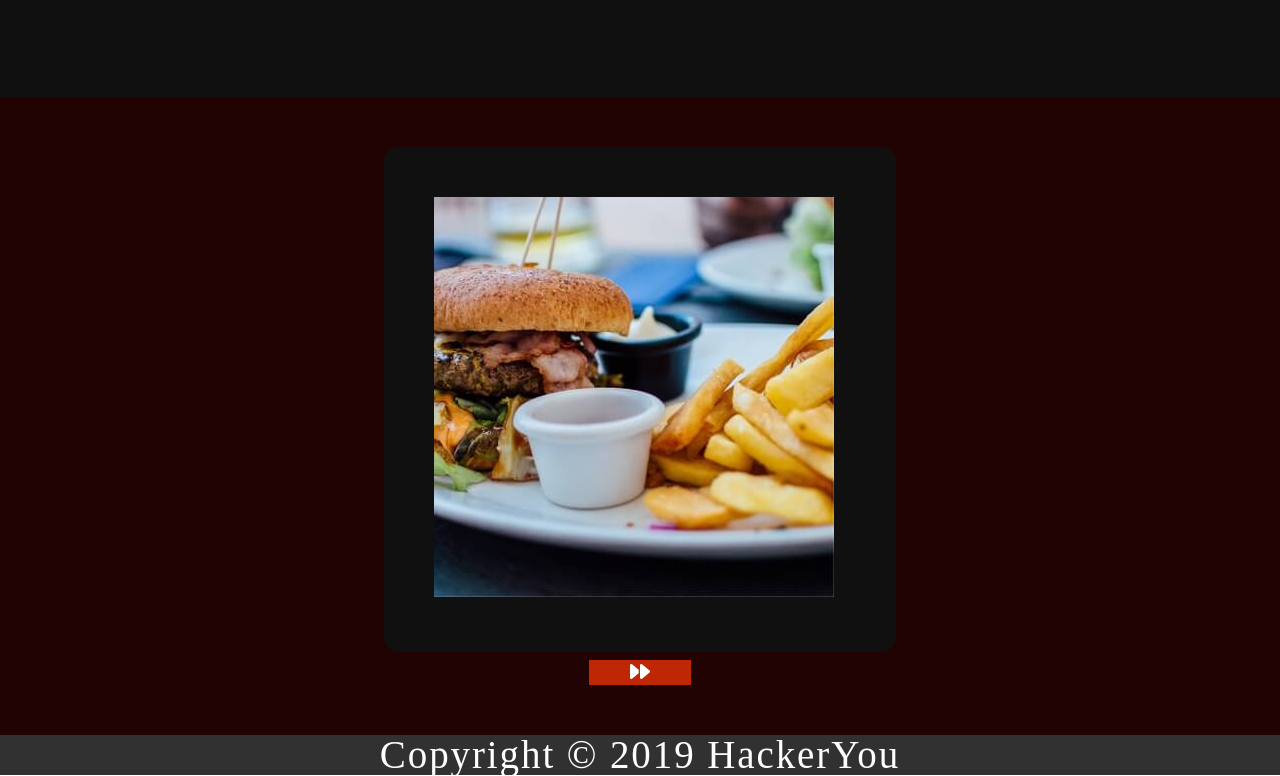
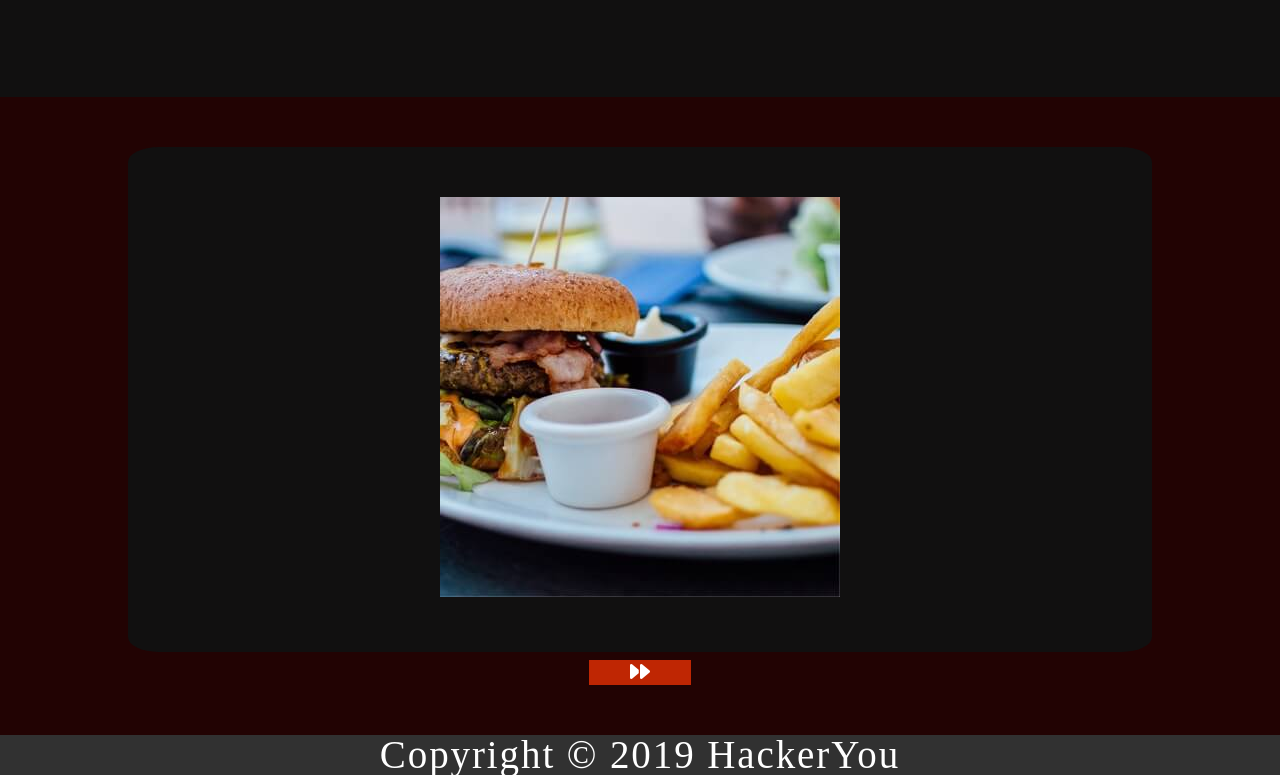
Before and after one commit to genc1499/joe-gencarelli-assingment1, a plain HTML site: page index.html in a window 1280 px wide. Both pictures are taken after a click on the button 639 px from the left and 4753 px from the top of the page. Shown: the part 4081-4857 px from the top of the page. Drawn offline with Linux system fonts and the light colour scheme; a web font is replaced by a local one.

Commit message:
Final edits made

```diff
--- a/script.js
+++ b/script.js
@@ -1,6 +1,4 @@
-
-
-// SLIDE Out Menu
+// SLIDE Out Menu---------------------------------------------------------------------
 
 // Query the hamburger menu button
 const menuButton=document.querySelector('.menu-button');
@@ -9,8 +7,9 @@ const menuButton=document.querySelector('.menu-button');
 const exitButton=document.querySelector('.exit-button');
 
 // Add an event listener to the hamburger menu button
-menuButton.addEventListener('click', ()=>{
-
+menuButton.addEventListener('click', (event)=>{
+    // prevent default
+    event.preventDefault();
     // Query the slide out menu div
     const slideMenu=document.querySelector('.slide-out-menu');
 
@@ -30,12 +29,34 @@ menuButton.addEventListener('click', ()=>{
   // IMAGE CAROUSAL-------------------------------------------------------------------
 
 // Decalre an array with image sources
-const imgArray = ["./assets/gallery-image-1.jpg","./assets/gallery-image-2.jpg","./assets/gallery-image-3.jpg"];
+const images = [
+    {
+        source:"./assets/gallery-image-1.jpg",
+        altText:"Front view of chic bar",
+    },
+    {
+        source:"./assets/gallery-image-2.jpg",
+        altText:"Close up of a hamburger and fries",
 
-// Query the image buttomn
+    },
+    {
+        source:"./assets/gallery-image-3.jpg",
+        altText:"Nicely-garnished-cocktail"
+
+    }
+
+];
+
+// Query the image buttom
 const buttonImg=document.querySelector(".image-gallery button");
-// decalre a count =0
+
+// decalre a count = 1, which will be the index for the images object
 let x=1;
+console.log("Hell o there");
+
+// Declare varibales for the image source and alt text
+let imageSrc;
+let imageAlt;
 
 // Add an event Listener to the buttton
 buttonImg.addEventListener('click', (event)=>{
@@ -43,23 +64,25 @@ buttonImg.addEventListener('click', (event)=>{
     event.preventDefault();
     const gallery=document.querySelector(".image-gallery ul");
     // Check if x is less than the array length
-    if(x<imgArray.length){
+
+    if(x<images.length){
         console.log(x);
-        // the imageSrc varibale will hold the source based on x - the position in the arrat
-        const imageSrc=imgArray[x];
+        // the imageSrc/altText varibales will hold the source based on x - the position in the arrat
+        imageSrc=images[x].source;
+        imageAlt=images[x].altText;
+
         // Query the image gallery ul
-        // const gallery=document.querySelector(".image-gallery ul");
         // Set the innerHTML to that pf that img at source X
-        gallery.innerHTML=(`<li><img src=${imageSrc}></li>`);
+        gallery.innerHTML=(`<li><img src=${imageSrc} alt=${imageAlt}></li>`);
 
-        // Add one to the count
+        // Add one to the count to display the next image on click
         x+=1;
     }
     else {
-        imageSrc=imgArray[0];
-        gallery.innerHTML=(`<li><img src=${imageSrc}></li>`);
+        imageSrc=images[0].source;
+        imageAlt=images[0].altText;
+        gallery.innerHTML=(`<li><img src=${imageSrc} alt=${imageAlt}></li>`);
         x=1;
-        console.log(x);
     }
 
 });
--- a/styles/sass/partials/_main-header.scss
+++ b/styles/sass/partials/_main-header.scss
@@ -319,11 +319,11 @@
         // Style for image carousel
         background-color: $quaternary;
         padding:50px;
-        width:50%;
         border-radius:3%;
         margin:0 auto;
+        justify-content: center;
 
-        // style for image carousel
+        // styles for image carousel, comment out width
         // set the width of each li
         // li{
 
```
Also changed, not shown: styles/styles.css. Lines whose indentation alone changed are shown as unchanged.
